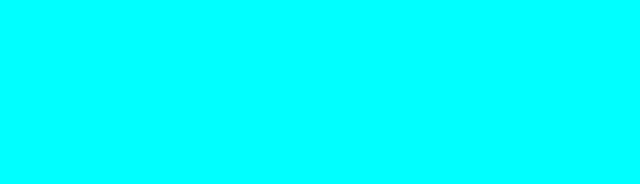
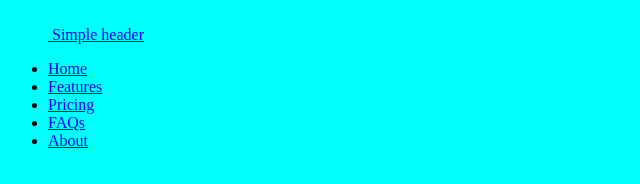
Before and after one commit to JosuCx/josucx.github.io, a plain HTML site: page EDD_Proyecto1_201700688/index.html in a window 1280 px wide. Shown: the whole page, without its empty margins (0-640 px from the left). Drawn offline with Linux system fonts and the light colour scheme.

Commit message:
agrego de boostrap

```diff
--- a/EDD_Proyecto1_201700688/index.html
+++ b/EDD_Proyecto1_201700688/index.html
@@ -4,6 +4,21 @@
         <title>Inicio</title>
     </head>
 <body style="background-color: aqua;">
+    <div class="container">
+        <header class="d-flex flex-wrap justify-content-center py-3 mb-4 border-bottom">
+          <a href="/" class="d-flex align-items-center mb-3 mb-md-0 me-md-auto text-dark text-decoration-none">
+            <svg class="bi me-2" width="40" height="32"><use xlink:href="#bootstrap"/></svg>
+            <span class="fs-4">Simple header</span>
+          </a>
 
+          <ul class="nav nav-pills">
+            <li class="nav-item"><a href="#" class="nav-link active" aria-current="page">Home</a></li>
+            <li class="nav-item"><a href="#" class="nav-link">Features</a></li>
+            <li class="nav-item"><a href="#" class="nav-link">Pricing</a></li>
+            <li class="nav-item"><a href="#" class="nav-link">FAQs</a></li>
+            <li class="nav-item"><a href="#" class="nav-link">About</a></li>
+          </ul>
+        </header>
+      </div>
 </body>
 </html>
```
